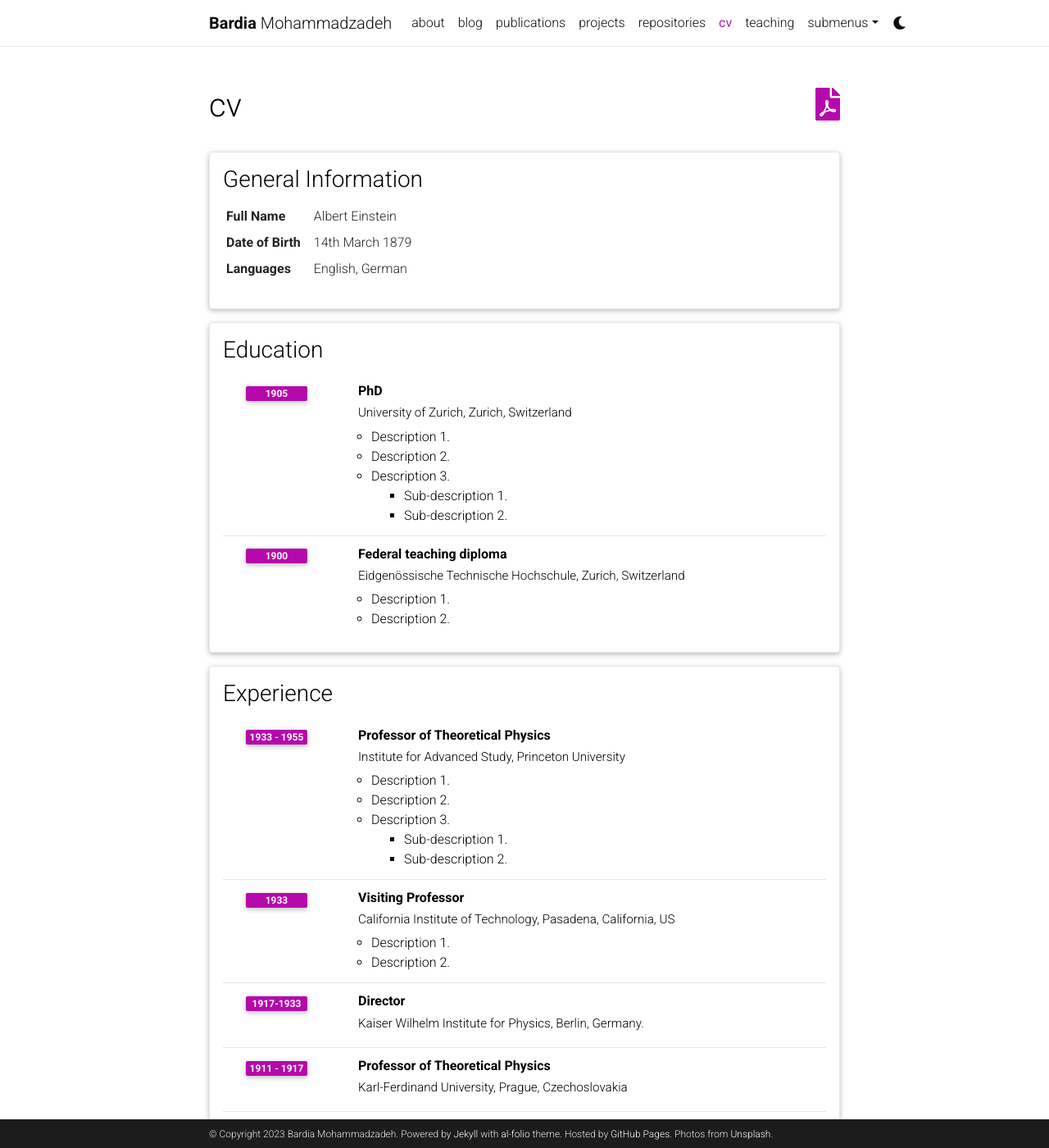
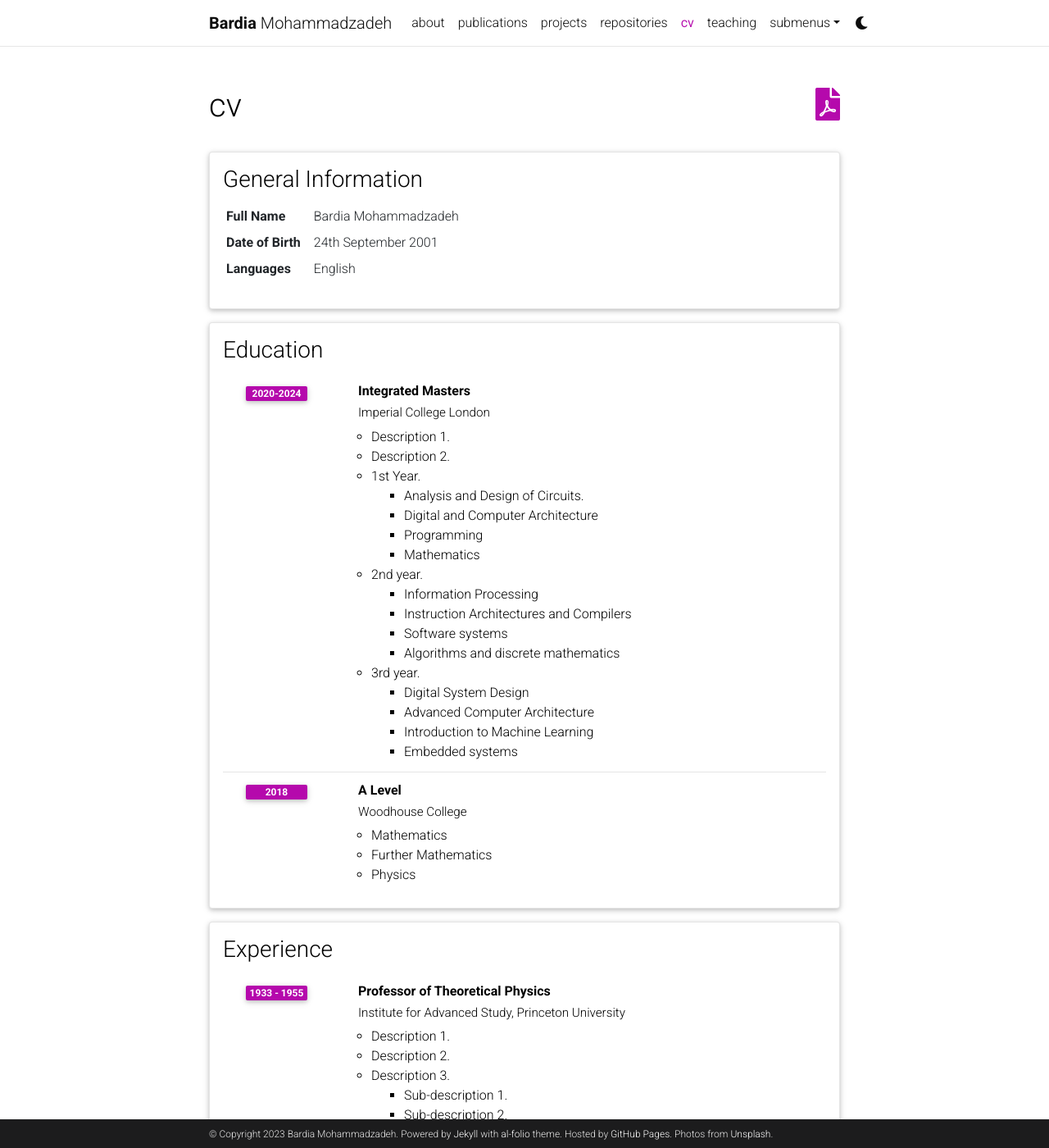
Before and after one commit to bardia01/al-folio.github.io, a Jekyll site: the page built from _pages/cv.md, in a window 1280 px wide and 1400 px high. Shown: the whole window at 82% size. Built offline with Jekyll 4.4.1, drawn with Linux system fonts in a browser that asks for light colours; full-size pictures stand in for the smaller copies a plugin makes; comment, search, counter and statistics services are not loaded; a style sheet for code colours, icons or effects is not loaded.

```diff
--- a/_config.yml
+++ b/_config.yml
@@ -122,10 +122,10 @@
 # Blog
 # -----------------------------------------------------------------------------
 
-blog_name: al-folio # blog_name will be displayed in your blog page
-blog_nav_title: blog # your blog must have a title for it to be displayed in the nav bar
-blog_description: a simple whitespace theme for academics
-permalink: /blog/:year/:title/
+blog_name:  # blog_name will be displayed in your blog page
+blog_nav_title:  # your blog must have a title for it to be displayed in the nav bar
+blog_description:
+permalink:
 
 # Pagination
 pagination:
--- a/_data/cv.yml
+++ b/_data/cv.yml
@@ -2,31 +2,46 @@
   type: map
   contents:
     - name: Full Name
-      value: Albert Einstein
+      value: Bardia Mohammadzadeh
     - name: Date of Birth
-      value: 14th March 1879
+      value: 24th September 2001
     - name: Languages
-      value: English, German
+      value: English
 
 - title: Education
   type: time_table
   contents:
-    - title: PhD
-      institution: University of Zurich, Zurich, Switzerland
-      year: 1905
+    - title: Integrated Masters
+      institution: Imperial College London
+      year: 2020-2024
       description:
         - Description 1.
         - Description 2.
-        - title: Description 3.
+        - title: 1st Year.
           contents:
-            - Sub-description 1.
-            - Sub-description 2.
-    - title: Federal teaching diploma
-      institution: Eidgenössische Technische Hochschule, Zurich, Switzerland
-      year: 1900
+            - Analysis and Design of Circuits.
+            - Digital and Computer Architecture
+            - Programming
+            - Mathematics
+        - title: 2nd year.
+          contents:
+            - Information Processing
+            - Instruction Architectures and Compilers
+            - Software systems
+            - Algorithms and discrete mathematics
+        - title: 3rd year.
+          contents:
+            - Digital System Design
+            - Advanced Computer Architecture
+            - Introduction to Machine Learning
+            - Embedded systems
+    - title: A Level
+      institution: Woodhouse College
+      year: 2018
       description:
-        - Description 1.
-        - Description 2.
+        - Mathematics
+        - Further Mathematics
+        - Physics
 
 - title: Experience
   type: time_table
```
Also changed, not shown: _pages/about.md (+0 -3 lines).
